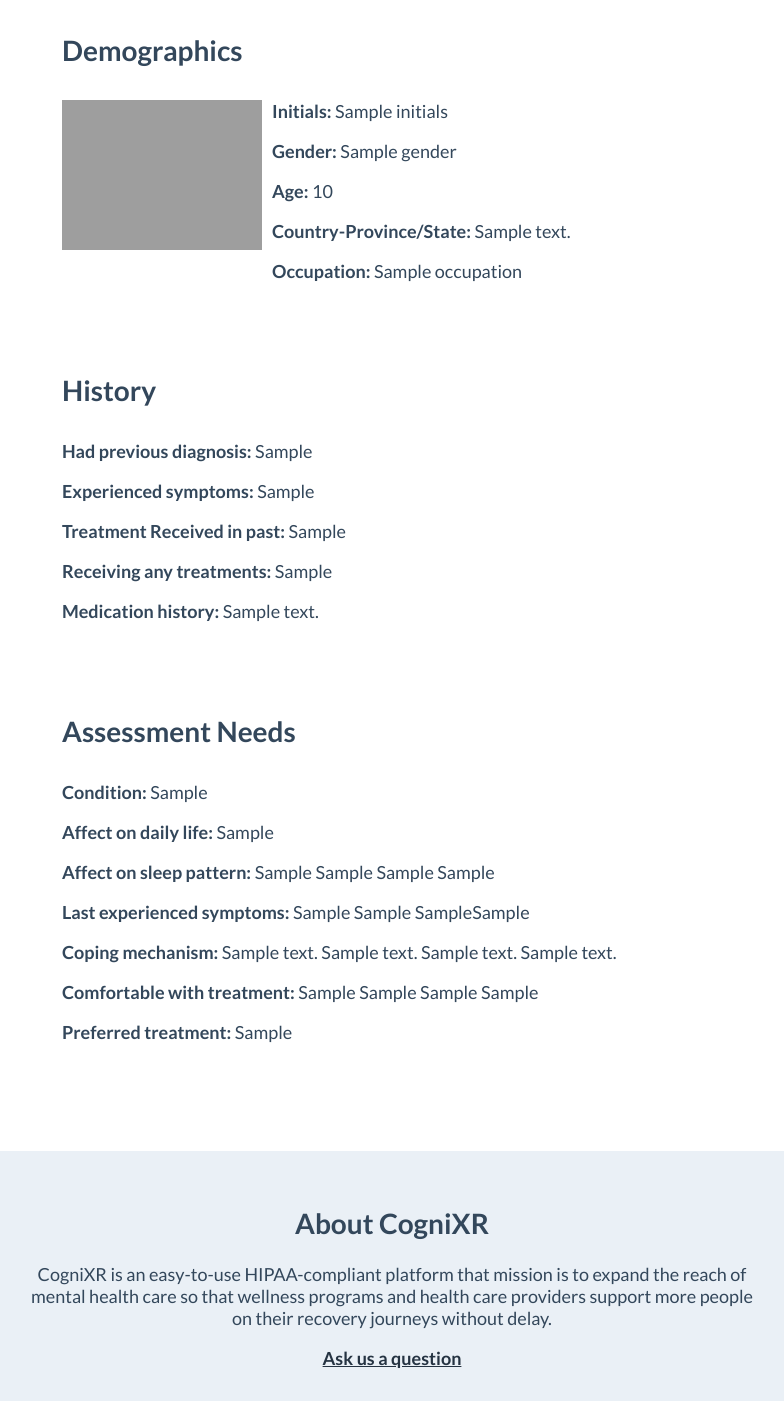
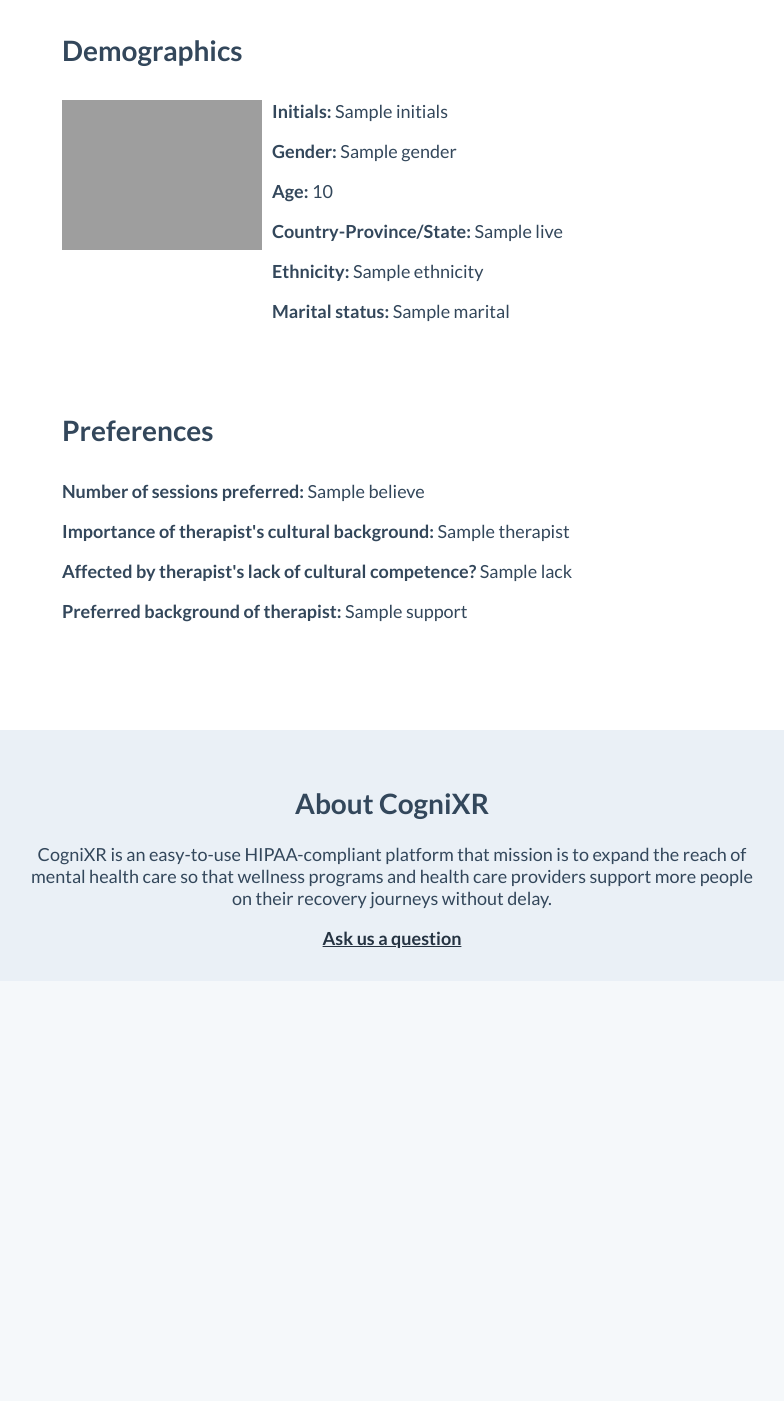
Before and after one commit to jensonjacob96/Capstone_Cogni, a Flask app: template templates/cognixrsummary.html in a window 1280 px wide. Shown: the part 620-2021 px from the top of the page, without its empty margins (248-1032 px from the left). After the commit the page ends 1569 px from the top, so only its background shows below. Run offline with Flask 2, Linux system fonts and the light colour scheme; the template is opened without the code that fills it: most values are stand-ins (such as "Sample title", 1, 10 or a date in 2020); grey boxes are pictures that could not be loaded.

Commit message:
Update cognixrsummary.html

```diff
--- a/templates/cognixrsummary.html
+++ b/templates/cognixrsummary.html
@@ -127,8 +127,9 @@
           <p style="margin-top: 0;"><strong>Initials: </strong>{{ initials}}</p>
           <p><strong>Gender: </strong>{{ gender }}</p>
           <p><strong>Age: </strong> {{ age }}</p>
-          <p><strong>Country-Province/State: </strong>{{ address }}</p>
-          <p><strong>Occupation: </strong>{{ occupation }}</p>
+          <p><strong>Country-Province/State: </strong>{{ live }}</p>
+          <p><strong>Ethnicity: </strong>{{ ethnicity }}</p>
+	  <p><strong>Marital status: </strong>{{ marital }}</p>
         </td>
       </tr>
     </table>
@@ -138,22 +139,21 @@
       style="padding: 0px 30px 30px 60px">
       <tr>
         <td>
-          <h2>History</h2>
+          <h2>Preferences</h2>
         </td>
       </tr>
       <tr>
         <td>
-          <p style="margin-top: 0;"><strong>Had previous diagnosis: </strong>{{ have_prev_diagnosis or 'N/A'}}</p>
-          <p><strong>Experienced symptoms: </strong>{{ experienced_symptoms or 'N/A' }}</p>
-          <p><strong>Treatment Received in past: </strong>{{treatment_receieved_past or 'N/A'}}</p>
-          <p><strong>Receiving any treatments: </strong>{{treatment_receieved_present or 'N/A'}} </p>
-          <p><strong>Medication history: </strong>{{ medication_text or 'N/A' }}</p>
+          <p style="margin-top: 0;"><strong>Number of sessions preferred: </strong>{{ believe or 'N/A'}}</p>
+          <p><strong>Importance of therapist's cultural background: </strong>{{ therapist or 'N/A' }}</p>
+          <p><strong>Affected by therapist's lack of cultural competence? </strong>{{lack or 'N/A'}}</p>
+          <p><strong>Preferred background of therapist: </strong>{{support or 'N/A'}} </p>
         </td>
       </tr>
     </table>
 
     <!--Third Row Needs -->
-    <table table role="presentation" border="0" cellpadding="0" cellspacing="10px" width="100%"
+    <!--<table table role="presentation" border="0" cellpadding="0" cellspacing="10px" width="100%"
       style="padding: 0px 30px 30px 60px">
       <tr>
         <td>
@@ -175,7 +175,7 @@
           <p><strong>Preferred treatment: </strong>{{ preferred_therapy or 'N/A' }}</p>
         </td>
       </tr>
-    </table>
+    </table>-->
 
     <!--Forth Row Action Buttons -->
     <!-- <table role="presentation" border="0" cellpadding="0" cellspacing="10px" width="100%"
```
